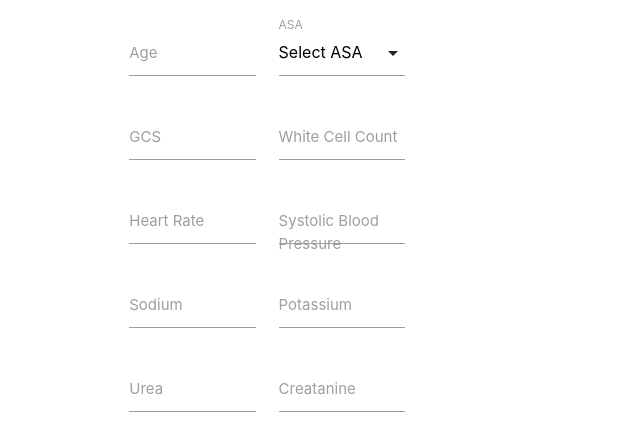
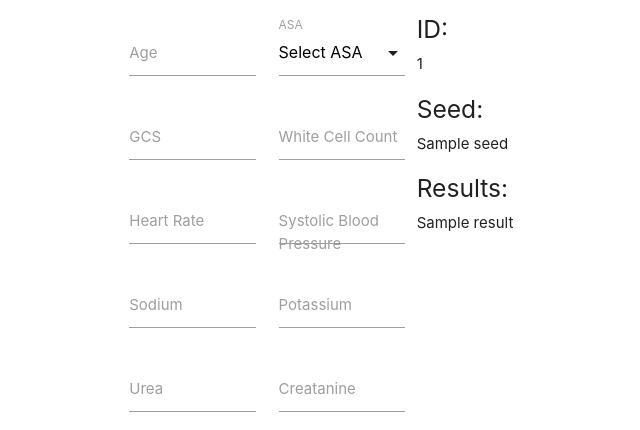
Before and after one commit to JMathiszig-Lee/Laparotomy-Predictions, a FastAPI app: template templates/form.html in a window 1280 px wide. Shown: the top 430 px of the page, without its empty margins (74-714 px from the left). Run offline with FastAPI, Linux system fonts and the light colour scheme; the template is opened without the code that fills it: most values are stand-ins (such as "Sample title", 1, 10 or a date in 2020); parts of the project's set-up code (start-up, migrations or seed data) failed here and were passed over.

Commit message:
form working, needs graph

```diff
--- a/app/main.py
+++ b/app/main.py
@@ -1,5 +1,6 @@
 import fastapi
 import uvicorn
+import json
 
 from prediction import predict_api
 from starlette.staticfiles import StaticFiles
@@ -44,11 +45,14 @@ async def post_form(
     """ form handling """
     print("---")
     form_data = await request.form()
-
+    # TODO we need some logic to handle missing lactate/albumin and sliders here
     pred = Prediction(**form_data)
     print(pred)
+
     results = await predict_api.predict(pred)
-    return {"data": results}
+    data = {"request": request, "results": json.loads(results.body)}
+    print(data)
+    return templates.TemplateResponse("form.html", data)
 
 
 @api.get("/verify")
--- a/templates/form.html
+++ b/templates/form.html
@@ -149,5 +149,21 @@
         </div>
 
     </form>
+    <div class="col s8">
+
+        {% if results %}
+        <div class="row">
+            <h5>ID:</h5> {{results.ID}}
+        </div>
+        <div class="row">
+            <h5>Seed:</h5> {{results.Seed}}
+        </div>
+        <div class="row">
+            <h5>Results:</h5> {{results.Result}}
+        </div>
+        {% endif%}
+
+
+    </div>
 </div>
 {% endblock %}
```
Also changed, not shown: app/Fixtures/gams.py (line endings or trailing spaces).
